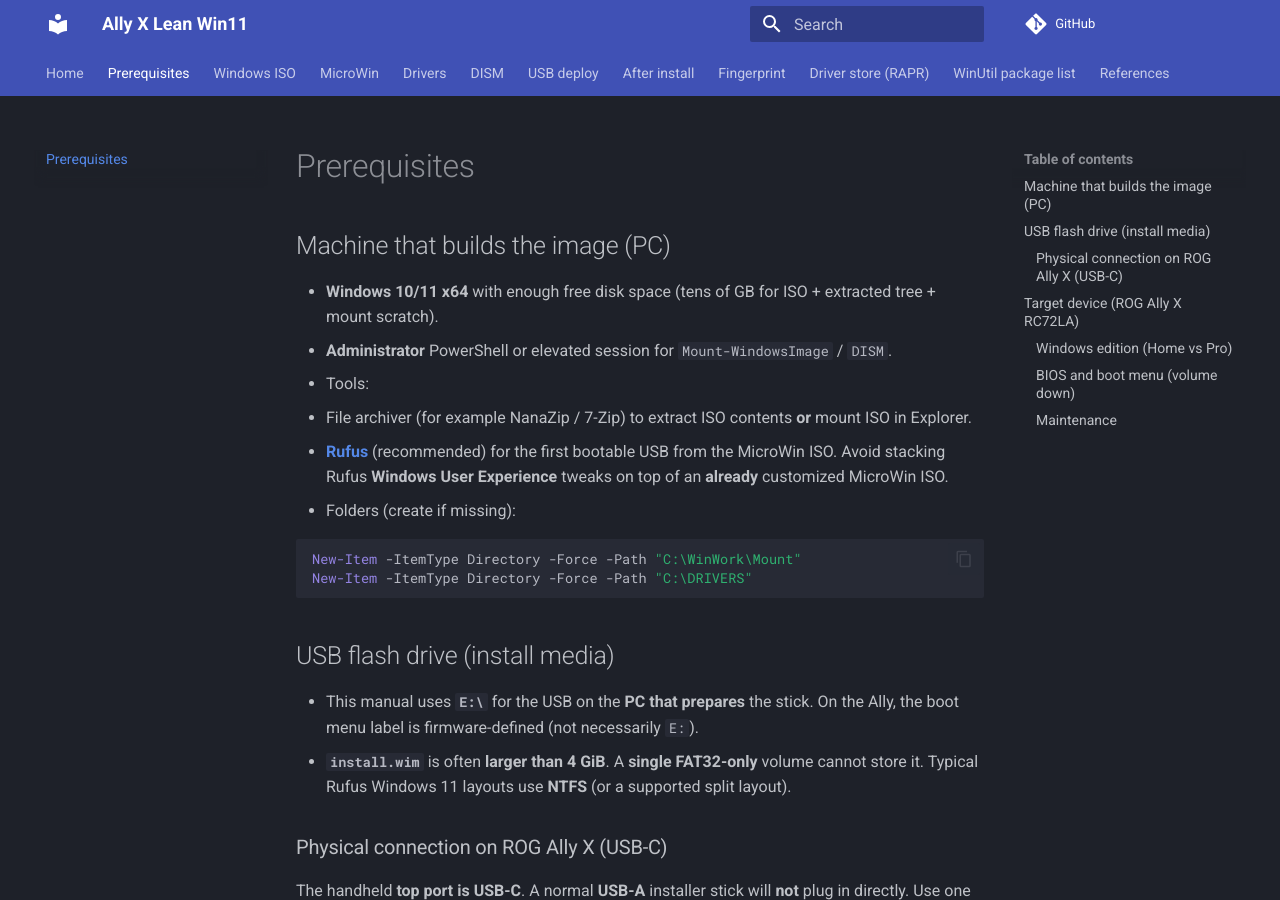
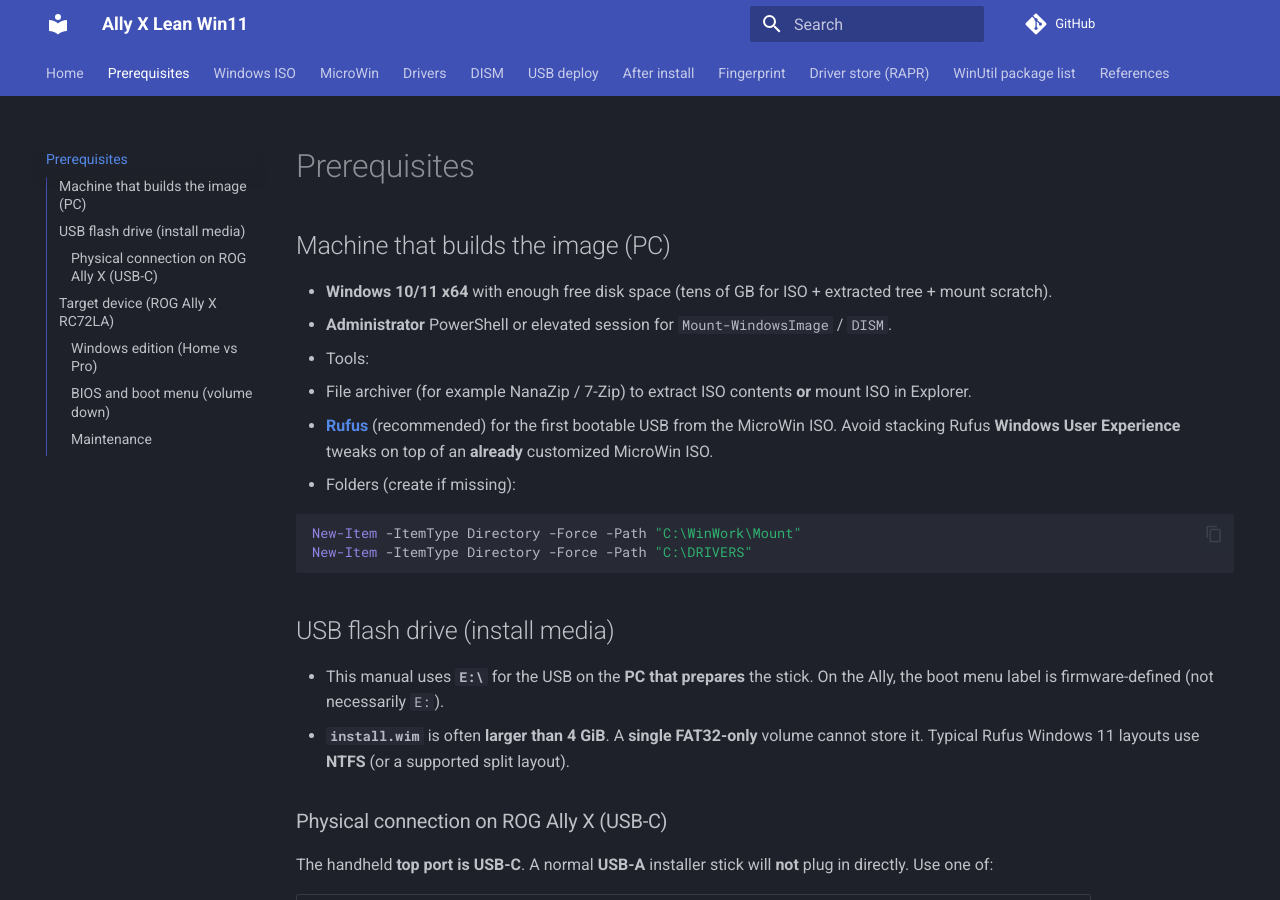
Before and after one commit to emilwojcik93/rog-allyx-rc72la-win11-manual, an MkDocs documentation site: the page built from docs/00-prerequisites.md, in a window 1280 px wide and 900 px high. Built offline with MkDocs 1.6.1 and Material for MkDocs 9.7.7, drawn with Linux system fonts in a browser that asks for light colours; comment, search, counter and statistics services are not loaded.

Commit message:
MkDocs: integrate page TOC in left sidebar with scroll follow
Co-authored-by: Cursor <cursoragent@cursor.com>

```diff
--- a/mkdocs.yml
+++ b/mkdocs.yml
@@ -11,14 +11,23 @@ theme:
       primary: indigo
       accent: cyan
   features:
+    # Top bar: primary sections as tabs.
     - navigation.tabs
     - navigation.sections
+    # Wiki-style: current page headings in the left drawer; drawer scrolls to the active heading.
+    - toc.integrate
+    - toc.follow
+    # Optional: URL hash updates as you scroll past headings (shareable deep links).
+    - navigation.tracking
     - content.code.copy
     - search.suggest
 
 markdown_extensions:
   - pymdownx.superfences
   - tables
+  # Anchor links for headings (feeds the integrated TOC).
+  - toc:
+      permalink: true
 
 nav:
   - Home: index.md
```
